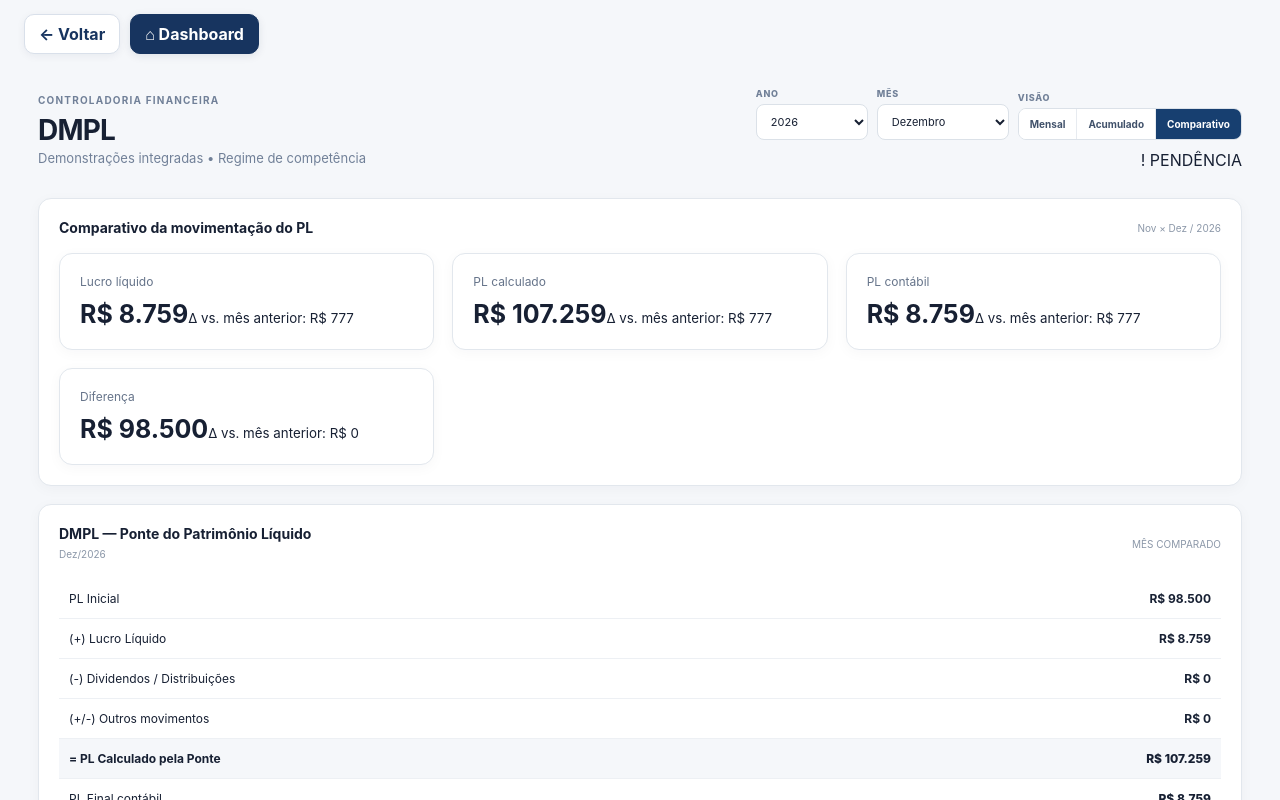
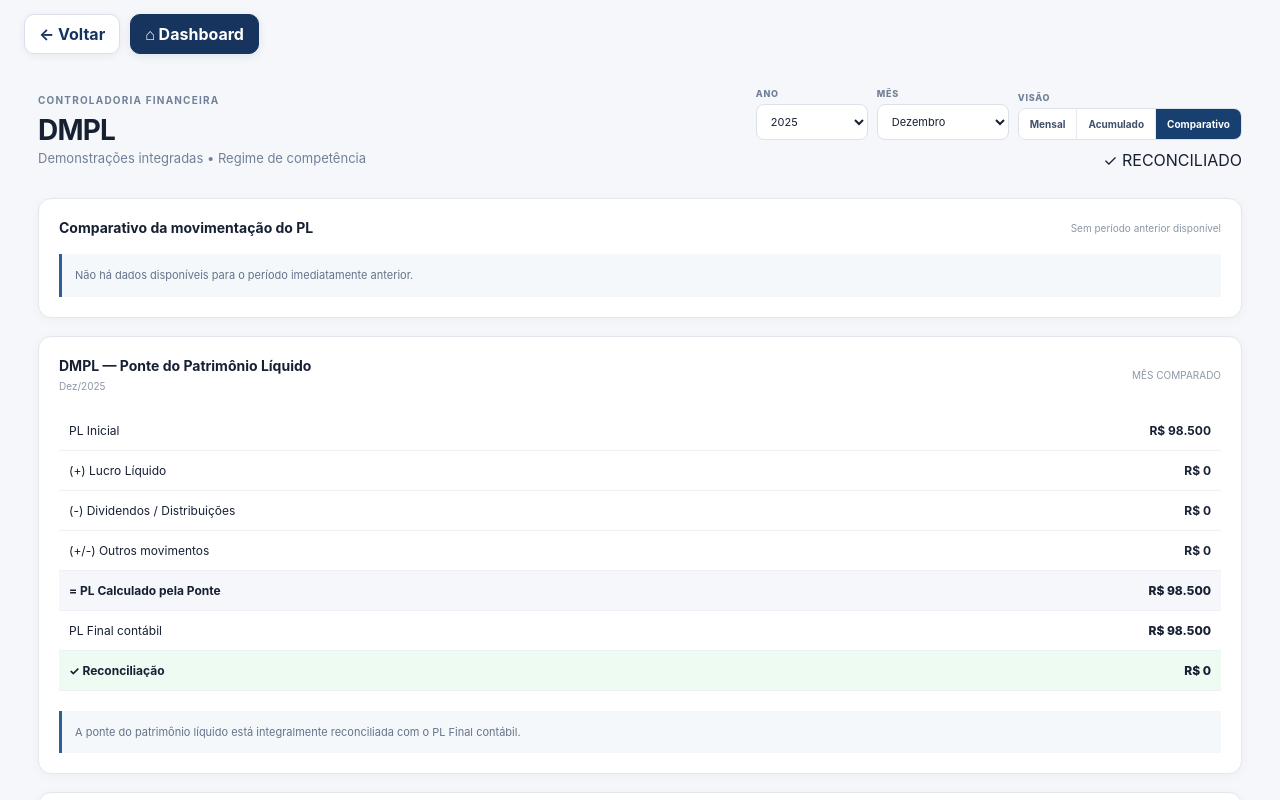
Before and after one commit to cardoso4009-byte/bp-financeiro-bi, a Next.js app: page /dmpl in a window 1280 px wide. Both pictures are taken after a click on the button "Comparativo". Shown: the top 800 px of the page. Built offline with nearby package versions, Linux system fonts and the light colour scheme.

Commit message:
feat: refina comparativo e anos da DMPL

```diff
--- a/app/dmpl/page.tsx
+++ b/app/dmpl/page.tsx
@@ -9,11 +9,20 @@ import ReportPeriodFilter from '@/components/report-period-filter'
 
 const brl = (n: number) => n.toLocaleString('pt-BR', { style: 'currency', currency: 'BRL', maximumFractionDigits: 0 })
 const competence = (year: number, month: number) => `${year}-${String(month).padStart(2, '0')}`
+const availableYears = Array.from(new Set(integratedJournal.map(e => Number((e.competence || e.date.slice(0, 7)).slice(0, 4))))).filter(Number.isFinite).sort((a, b) => a - b)
 
 export default function DMPLReconciliationPage() {
-  const [period, setPeriod] = useState<ReportPeriod>({ year: 2026, month: 12, view: 'mensal' })
+  const [period, setPeriod] = useState<ReportPeriod>({ year: availableYears[0] ?? 2026, month: 12, view: 'mensal' })
   const current = useMemo(() => buildForPeriod(period), [period])
-  const previous = useMemo(() => period.month > 1 ? buildForPeriod({ ...period, month: period.month - 1, view: 'mensal' }) : null, [period])
+  const previousPeriod = useMemo(() => {
+    const previousMonth = period.month === 1 ? 12 : period.month - 1
+    const previousYear = period.month === 1 ? period.year - 1 : period.year
+    return { ...period, year: previousYear, month: previousMonth, view: 'mensal' as const }
+  }, [period])
+  const previous = useMemo(() => {
+    if (!hasCompetence(previousPeriod.year, previousPeriod.month)) return null
+    return buildForPeriod(previousPeriod)
+  }, [previousPeriod])
   const d = current
   const ok = d.status === 'OK'
   const adjustmentNeeded = -d.diferenca
@@ -27,9 +36,9 @@ export default function DMPLReconciliationPage() {
   ]
 
   return <main className="content" style={{ marginLeft: 0, width: '100%', maxWidth: 1400, margin: '0 auto' }}>
-    <header><div><small>CONTROLADORIA FINANCEIRA</small><h1>DMPL</h1><p>Demonstrações integradas • Regime de competência</p></div><div style={{ display: 'grid', gap: 10, justifyItems: 'end' }}><ReportPeriodFilter value={period} onChange={setPeriod} years={[2026]} /><div className="period">{ok ? '✓ RECONCILIADO' : '! PENDÊNCIA'}</div></div></header>
+    <header><div><small>CONTROLADORIA FINANCEIRA</small><h1>DMPL</h1><p>Demonstrações integradas • Regime de competência</p></div><div style={{ display: 'grid', gap: 10, justifyItems: 'end' }}><ReportPeriodFilter value={period} onChange={setPeriod} years={availableYears.length ? availableYears : [2026]} /><div className="period">{ok ? '✓ RECONCILIADO' : '! PENDÊNCIA'}</div></div></header>
 
-    {period.view === 'comparativo' && previous && <section className="panel wide" style={{ marginBottom: 18 }}><div className="panel-title"><h2>Comparativo da movimentação do PL</h2><span>{REPORT_MONTHS[period.month - 2]} × {REPORT_MONTHS[period.month - 1]} / {period.year}</span></div><div className="indicator-grid"><Metric title="Lucro líquido" value={brl(d.lucroLiquido)} delta={d.lucroLiquido - previous.lucroLiquido} /><Metric title="PL calculado" value={brl(d.plCalculado)} delta={d.plCalculado - previous.plCalculado} /><Metric title="PL contábil" value={brl(d.plContabil)} delta={d.plContabil - previous.plContabil} /><Metric title="Diferença" value={brl(Math.abs(d.diferenca))} delta={Math.abs(d.diferenca) - Math.abs(previous.diferenca)} /></div></section>}
+    {period.view === 'comparativo' && <section className="panel wide" style={{ marginBottom: 18 }}><div className="panel-title"><h2>Comparativo da movimentação do PL</h2><span>{previous ? `${REPORT_MONTHS[previousPeriod.month - 1]} / ${previousPeriod.year} × ${REPORT_MONTHS[period.month - 1]} / ${period.year}` : 'Sem período anterior disponível'}</span></div>{previous ? <div className="indicator-grid"><Metric title="Lucro líquido" value={brl(d.lucroLiquido)} delta={d.lucroLiquido - previous.lucroLiquido} /><Metric title="PL calculado" value={brl(d.plCalculado)} delta={d.plCalculado - previous.plCalculado} /><Metric title="PL contábil" value={brl(d.plContabil)} delta={d.plContabil - previous.plContabil} /><Metric title="Diferença" value={brl(Math.abs(d.diferenca))} delta={Math.abs(d.diferenca) - Math.abs(previous.diferenca)} /></div> : <div className="note">Não há dados disponíveis para o período imediatamente anterior.</div>}</section>}
 
     <section className="panel wide"><div className="panel-title"><div><h2>DMPL — Ponte do Patrimônio Líquido</h2><span>{periodLabel(period)}</span></div><span>{period.view === 'mensal' ? 'MÊS' : period.view === 'acumulado' ? 'ACUMULADO' : 'MÊS COMPARADO'}</span></div>
       <div className="table-wrap"><table><tbody>
@@ -50,6 +59,11 @@ export default function DMPLReconciliationPage() {
   </main>
 }
 
+function hasCompetence(year: number, month: number) {
+  const key = competence(year, month)
+  return integratedJournal.some(e => (e.competence || e.date.slice(0, 7)) === key)
+}
+
 function buildForPeriod(period: ReportPeriod) {
   const selected = competence(period.year, period.month)
   const entries = period.view === 'mensal' || period.view === 'comparativo'
@@ -64,5 +78,5 @@ function periodLabel(period: ReportPeriod) {
 }
 
 function Metric({ title, value, delta }: { title: string; value: string; delta: number }) {
-  return <div className="indicator"><span>{title}</span><strong>{value}</strong><small>Δ vs. mês anterior: {brl(delta)}</small></div>
+  return <div className="indicator"><span>{title}</span><strong>{value}</strong><small>Δ vs. período anterior: {brl(delta)}</small></div>
 }
```
